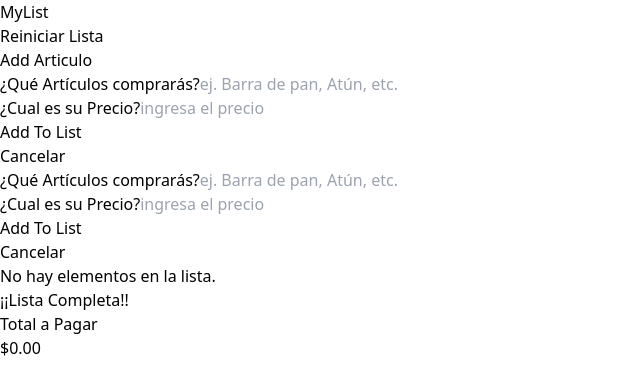
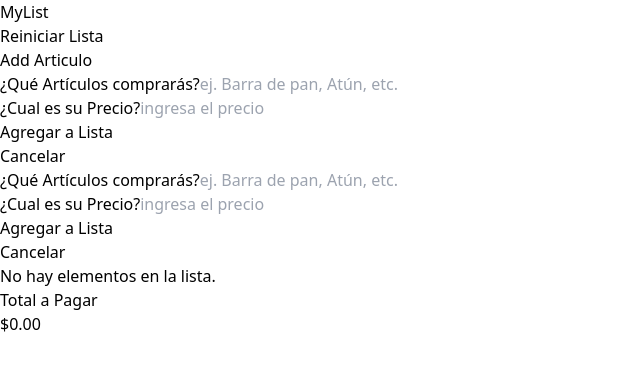
Before and after one commit to DeltechArch/MyList, a React (Vite) app: page / in a window 1280 px wide. Both pictures are taken after a click on the button "Add Articulo". Shown: the top 392 px of the page, without its empty margins (0-640 px from the left). Built offline with nearby package versions, Linux system fonts and the light colour scheme.

Commit message:
Primer intento adaptacion a dispositivos, boton boton disables y correccion de setedicion a null

```diff
--- a/src/components/FormArticulo.jsx
+++ b/src/components/FormArticulo.jsx
@@ -1,7 +1,7 @@
 import { useState, useEffect } from "react";
 import { v4 as uuidv4 } from 'uuid';
 
-export default function FormArticulo({lista,setLista, setVisible,editItemId }) {
+export default function FormArticulo({lista,setLista, setVisible,editItemId,setEditItemId }) {
   const [articulo, setArticulo] = useState('');
   const [precio, setPrecio] = useState('');
 
@@ -56,6 +56,7 @@ export default function FormArticulo({lista,setLista, setVisible,editItemId }) {
     setArticulo('');
     setPrecio('');
     setVisible(false);
+    setEditItemId(null)
   };
 
   const handleCancel = () => {
@@ -63,6 +64,7 @@ export default function FormArticulo({lista,setLista, setVisible,editItemId }) {
     setArticulo('');
     setPrecio('');
     setVisible(false);
+    setEditItemId(null)
   };
 
 
@@ -104,7 +106,7 @@ export default function FormArticulo({lista,setLista, setVisible,editItemId }) {
 
 
         <div className="grid grid-cols-1 justify-items-center mt-2">
-          <button type="submit" className="bg-indigo-600 w-72 h-11 text-white">Add To List</button>
+          <button type="submit" className="bg-indigo-600 w-72 h-11 text-white">{editItemId ? "Editar" : 'Agregar  a Lista' }</button>
         </div>
         <div className="grid grid-cols-1 justify-items-center mt-2">
           <button type="button" onClick={handleCancel} className="bg-red-400 w-72 h-11 text-white">Cancelar</button>
--- a/src/components/Hedear.jsx
+++ b/src/components/Hedear.jsx
@@ -17,7 +17,8 @@ export default function Hedear({ lista, setLista }) {
       <button
         type='button'
         onClick={handleVaciarLocal}
-        className=' bg-red-500 text-white m-2 rounded-lg w-fit p-2'>Reiniciar Lista</button>
+        disabled={lista.length <= 1}
+        className={`bg-red-500 text-white m-2 rounded-lg w-fit p-2 ${lista.length < 1 ? 'opacity-10 cursor-not-allowed' : ''}`}>Reiniciar Lista</button>
     </div >
   )
 }
--- a/src/components/ShowLista.jsx
+++ b/src/components/ShowLista.jsx
@@ -52,6 +52,11 @@ export default function ShowLista({ lista, setLista, setVisible, visible }) {
   );
 
   const handleCheckboxChange = (itemId) => {
+
+    // Verifica si la lista está vacía
+    if (lista.length === 0) {
+      return; // Si la lista está vacía, no hagas nada
+    }
     // Busca el elemento en la lista basado en su ID
     const updatedList = lista.map(item => {
       if (item.id === itemId) {
@@ -85,7 +90,9 @@ export default function ShowLista({ lista, setLista, setVisible, visible }) {
           lista={lista}
           setLista={setLista}
           setVisible={setVisible}
-          editItemId={editItemId} // Pasa el ID del elemento a editar al formulario
+          editItemId={editItemId}
+          setEditItemId={setEditItemId}
+           // Pasa el ID del elemento a editar al formulario
         />
       )}
 
@@ -98,7 +105,7 @@ export default function ShowLista({ lista, setLista, setVisible, visible }) {
 
 
           <div className=' overflow-y-auto  bg-indigo-500'
-            style={{ height: "500px" }}
+            style={{ height: "200px" }}
           >
             <SwipeableList>
               {lista.map((item) => (
@@ -108,8 +115,8 @@ export default function ShowLista({ lista, setLista, setVisible, visible }) {
                   trailingActions={trailingActions(item.id)}
                 >
                   <div className='grid grid-cols-3  text-xl font-black text-white mb-2 w-80 items-center  justify-items-center mx-auto   bg-indigo-400 '>
-                    <p className='text-center py-3'>{item.articulo}</p>
-                    <p className='text-center'>{formatCurency(item.precio)}</p>
+                    <p className='text-center  py-1'>{item.articulo}</p>
+                    <p className='text-center  py-1'>{formatCurency(item.precio)}</p>
                     <input
                       type="checkbox"
                       style={{ width: "20px", height: "20px" }}
@@ -126,13 +133,14 @@ export default function ShowLista({ lista, setLista, setVisible, visible }) {
       ) : (
         <p className=' text-center font-black'>No hay elementos en la lista.</p>
       )}
-      {casillas && (
+      {casillas && lista.length > 0 && (
         <>
-          <div className=' grid grid-cols-1 text-white place-items-center text-3xl font-black bg-green-500 h-28'>
+          <div className=' grid grid-cols-1 text-white place-items-center text-3xl font-black bg-green-500 h-20'>
             <p>¡¡Lista Completa!!</p>
           </div>
         </>
       )}
+
     </>
   )
 }
```
